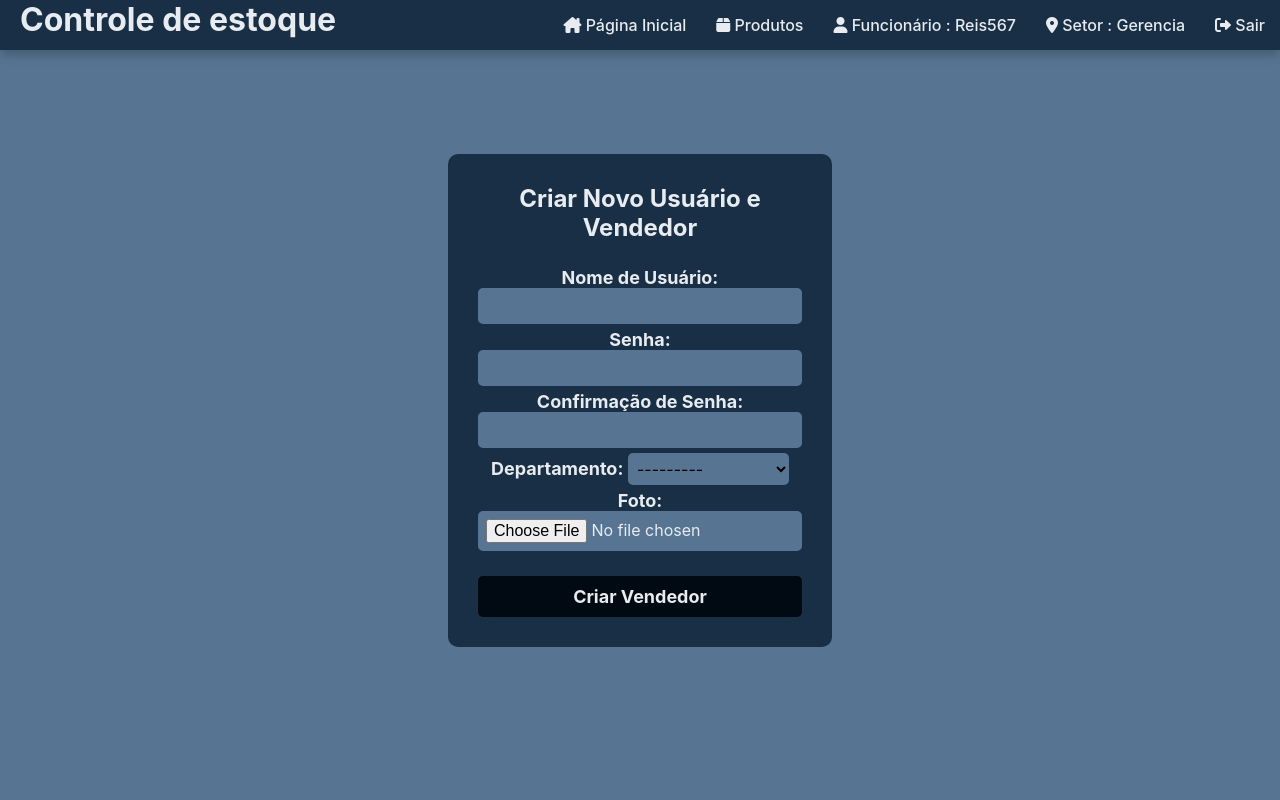
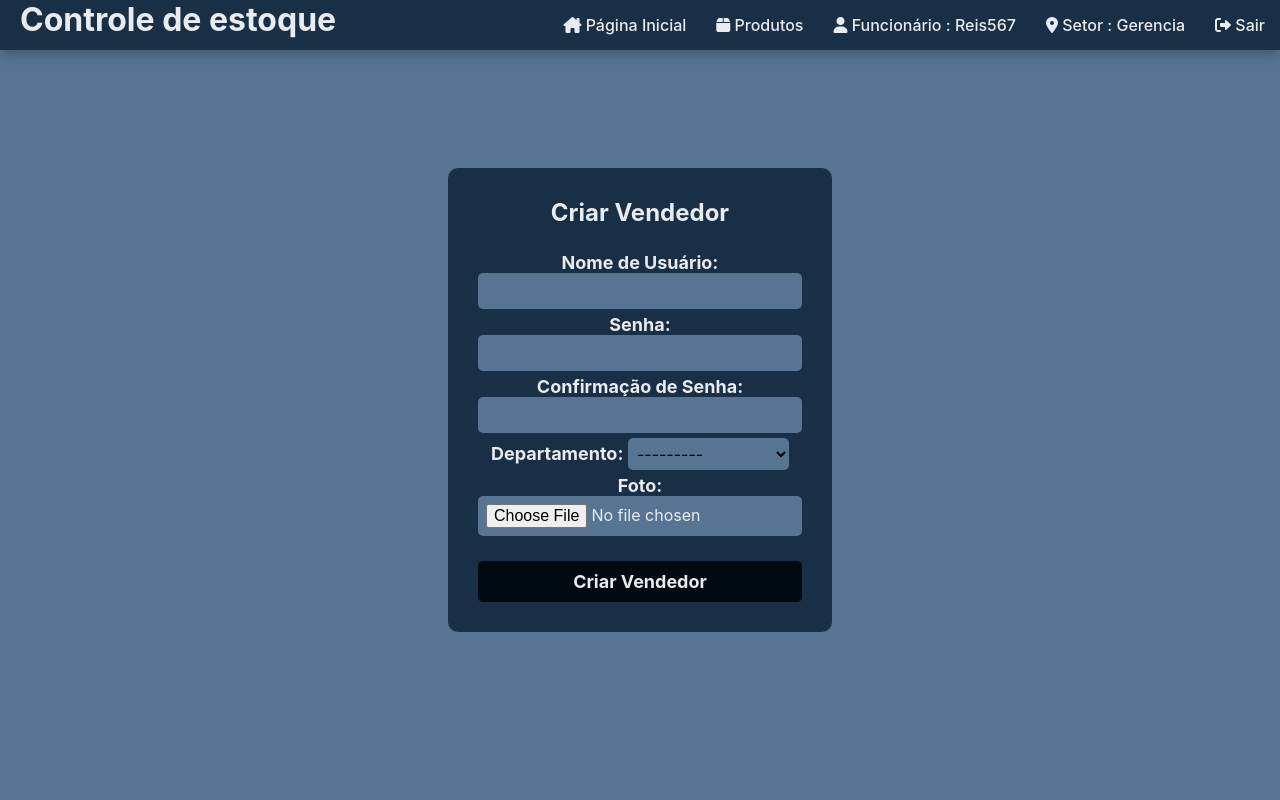
Before and after one commit to Reis567/storage-management, a Django app: page /criar_usuario/ in a window 1280 px wide. Run offline with Django 4.2, Linux system fonts and the light colour scheme; a user stored in the database is signed in; data comes from the database, SQL or seed files in the repository.

Commit message:
tittle fix

```diff
--- a/storage_management/sistema_loja/templates/criar_usuario.html
+++ b/storage_management/sistema_loja/templates/criar_usuario.html
@@ -3,7 +3,7 @@
 {% block content %}
 <div class="usercreate-body">
     <div class="usercreate-form">
-        <h2>Criar Novo Usuário e Vendedor</h2>
+        <h2>Criar Vendedor</h2>
 
         <form method="post" enctype="multipart/form-data">
             {% csrf_token %}
```
